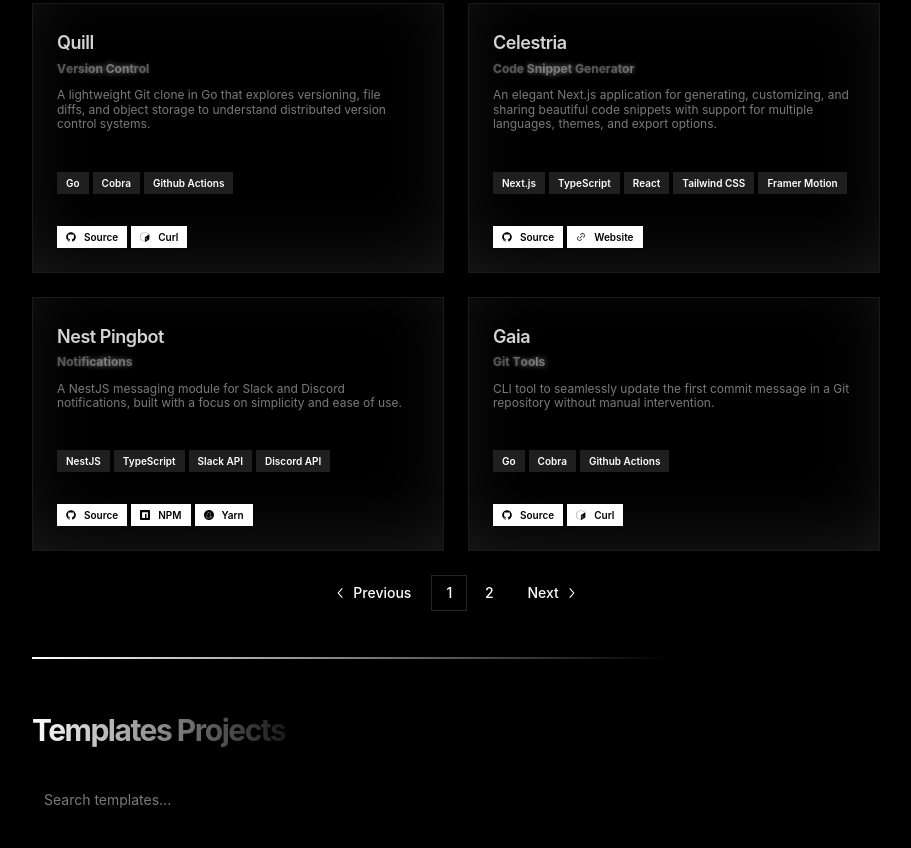
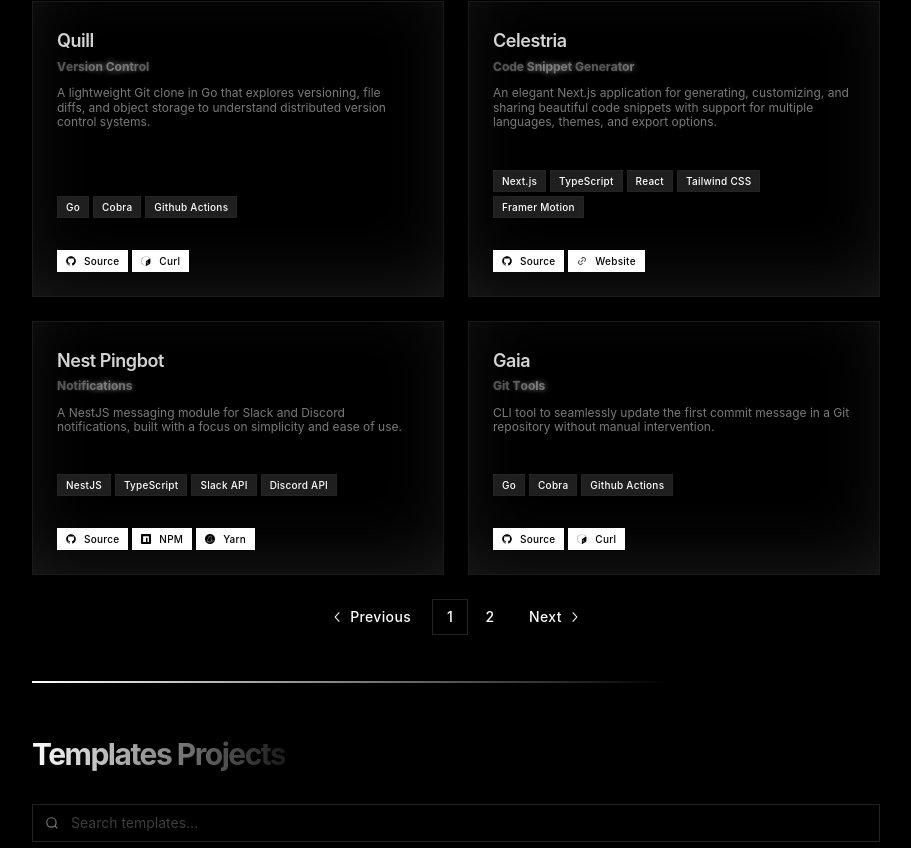
Before and after one commit to tejastn10/nimbus, a Next.js app: page /projects in a window 1280 px wide. Shown: the part 1692-2540 px from the top of the page, without its empty margins (184-1095 px from the left). Built offline with nearby package versions, Linux system fonts and the light colour scheme.

Commit message:
feat: overhaul core UI components to match new design language
Update Badge, Button, Card, Input, Avatar, Tooltip, Pagination and
RoleCard — sharp corners, monospace typography, refined border/color
tokens, and consistent hover states throughout.

```diff
--- a/src/components/ui/Avatar.tsx
+++ b/src/components/ui/Avatar.tsx
@@ -22,7 +22,7 @@ const AvatarImage = forwardRef<ComponentRef<typeof Image>, ComponentPropsWithout
 			ref={ref}
 			alt={alt}
 			className={cx(
-				"aspect-square h-full w-full object-contain grayscale transition-all duration-300 p-2",
+				"aspect-square h-full w-full object-cover object-top grayscale transition-all duration-300",
 				className
 			)}
 			{...props}
@@ -43,4 +43,4 @@ const AvatarFallback = forwardRef<
 ));
 AvatarFallback.displayName = Fallback.displayName;
 
-export { Avatar, AvatarImage, AvatarFallback };
+export { Avatar, AvatarFallback, AvatarImage };
--- a/src/components/ui/Badge.tsx
+++ b/src/components/ui/Badge.tsx
@@ -4,21 +4,19 @@ import { cx } from "@/utils/tailwind";
 
 type BadgeProps = HTMLAttributes<HTMLDivElement> &
 	VariantProps<typeof badgeVariants> & {
-		noHover?: boolean; // Prop to disable hover
+		noHover?: boolean;
 	};
 
 const badgeVariants = cva(
-	"inline-flex items-center rounded-md border px-2.5 py-0.5 text-xs font-semibold transition-colors focus:outline-hidden focus:ring-2 focus:ring-ring focus:ring-offset-2",
+	"inline-flex items-center border px-2.5 py-0.5 text-xs font-mono font-medium tracking-wide transition-colors focus:outline-hidden focus:ring-1 focus:ring-ring",
 	{
 		variants: {
 			variant: {
-				default:
-					"border-transparent bg-primary text-primary-foreground shadow-sm hover:bg-primary/80",
-				secondary:
-					"border-transparent bg-secondary text-secondary-foreground hover:bg-secondary/80",
+				default: "border-transparent bg-primary text-primary-foreground hover:bg-primary/80",
+				secondary: "border-border bg-secondary text-secondary-foreground hover:bg-secondary/70",
 				destructive:
-					"border-transparent bg-destructive text-destructive-foreground shadow-sm hover:bg-destructive/80",
-				outline: "text-foreground hover:bg-muted",
+					"border-transparent bg-destructive text-destructive-foreground hover:bg-destructive/80",
+				outline: "border-border text-foreground hover:bg-muted",
 			},
 		},
 		defaultVariants: {
@@ -28,16 +26,15 @@ const badgeVariants = cva(
 );
 
 const Badge: FC<BadgeProps> = ({ className, variant, noHover, ...props }) => {
-	// If noHover is true, completely remove hover styles by applying `no-hover` class dynamically
 	const computedClassName = cx(
 		badgeVariants({ variant }),
 		noHover
-			? "hover:bg-[initial]! hover:text-[inherit]! hover:shadow-none! hover:border-[inherit]! pointer-events-none" // Fully override hover styles
+			? "hover:bg-[initial]! hover:text-[inherit]! hover:shadow-none! hover:border-[inherit]! pointer-events-none"
 			: "",
 		className
 	);
 
-	return <div className={computedClassName} {...props}></div>;
+	return <div className={computedClassName} {...props} />;
 };
 
 export { Badge, badgeVariants };
--- a/src/components/ui/Button.tsx
+++ b/src/components/ui/Button.tsx
@@ -10,23 +10,25 @@ type ButtonProps = ButtonHTMLAttributes<HTMLButtonElement> &
 	};
 
 const buttonVariants = cva(
-	"inline-flex items-center justify-center whitespace-nowrap rounded-md text-sm font-medium transition-colors focus-visible:outline-hidden focus-visible:ring-1 focus-visible:ring-ring disabled:pointer-events-none disabled:opacity-50",
+	"inline-flex items-center justify-center whitespace-nowrap text-sm font-medium transition-colors focus-visible:outline-hidden focus-visible:ring-1 focus-visible:ring-ring disabled:pointer-events-none disabled:opacity-50 font-mono tracking-wide",
 	{
 		variants: {
 			variant: {
-				default: "bg-primary text-primary-foreground shadow-sm hover:bg-primary/90",
-				destructive: "bg-destructive text-destructive-foreground shadow-xs hover:bg-destructive/90",
-				outline:
-					"border border-input bg-background shadow-xs hover:bg-accent hover:text-accent-foreground",
-				secondary: "bg-secondary text-secondary-foreground shadow-xs hover:bg-secondary/80",
-				ghost: "hover:bg-accent hover:text-accent-foreground",
-				link: "text-primary underline-offset-4 hover:underline",
+				default: "bg-primary text-primary-foreground hover:bg-primary/85 border border-primary",
+				destructive:
+					"bg-destructive text-destructive-foreground hover:bg-destructive/90 border border-destructive",
+				outline: "border border-border bg-transparent hover:bg-accent hover:text-accent-foreground",
+				secondary:
+					"bg-secondary text-secondary-foreground border border-border hover:bg-secondary/70",
+				ghost:
+					"hover:bg-accent hover:text-accent-foreground border border-transparent hover:border-border",
+				link: "text-primary underline-offset-4 hover:underline border-transparent",
 			},
 			size: {
 				default: "h-9 px-4 py-2",
-				sm: "h-8 rounded-md px-3 text-xs",
-				lg: "h-10 rounded-md px-8",
-				icon: "h-9 w-9 rounded-md",
+				sm: "h-8 px-3 text-xs",
+				lg: "h-10 px-8",
+				icon: "h-9 w-9",
 			},
 		},
 		defaultVariants: {
@@ -46,5 +48,5 @@ const Button = forwardRef<HTMLButtonElement, ButtonProps>(
 );
 Button.displayName = "Button";
 
+export type { ButtonProps };
 export { Button, buttonVariants };
-export type { ButtonProps };
--- a/src/components/ui/Card.tsx
+++ b/src/components/ui/Card.tsx
@@ -3,12 +3,14 @@ import { forwardRef, type HTMLAttributes } from "react";
 import { cx } from "@/utils/tailwind";
 
 const Card = forwardRef<HTMLDivElement, HTMLAttributes<HTMLDivElement>>(
-	({ className, ...props }, ref) => (
+	({ className, children, ...props }, ref) => (
 		<div
 			ref={ref}
-			className={cx("rounded-lg bg-card text-card-foreground", className)}
+			className={cx("bg-card text-card-foreground border border-border", className)}
 			{...props}
-		/>
+		>
+			{children}
+		</div>
 	)
 );
 Card.displayName = "Card";
@@ -46,7 +48,7 @@ const CardContent = forwardRef<HTMLDivElement, HTMLAttributes<HTMLDivElement>>(
 	({ className, ...props }, ref) => (
 		<div
 			ref={ref}
-			className={cx("text-pretty font-outfit text-sm text-muted-foreground font-normal", className)}
+			className={cx("text-pretty font-mono text-sm text-muted-foreground font-normal", className)}
 			{...props}
 		/>
 	)
@@ -60,4 +62,4 @@ const CardFooter = forwardRef<HTMLDivElement, HTMLAttributes<HTMLDivElement>>(
 );
 CardFooter.displayName = "CardFooter";
 
-export { Card, CardHeader, CardTitle, CardDescription, CardContent, CardFooter };
+export { Card, CardContent, CardDescription, CardFooter, CardHeader, CardTitle };
--- a/src/components/ui/Input.tsx
+++ b/src/components/ui/Input.tsx
@@ -6,31 +6,37 @@ const Input = forwardRef<HTMLInputElement, React.ComponentProps<"input">>(
 	({ className, type, ...props }, ref) => {
 		const [isFocused, setIsFocused] = useState(false);
 
-		const onFocus = () => {
-			setIsFocused(true);
-		};
-		const onBlur = () => {
-			setIsFocused(false);
-		};
+		return (
+			<div
+				className={cx(
+					"relative w-full flex items-center border border-border bg-background transition-colors duration-200",
+					isFocused && "border-foreground/40"
+				)}
+			>
+				{/* Search icon */}
+				<svg
+					className="ml-3 size-3.5 shrink-0 text-muted-foreground"
+					xmlns="http://www.w3.org/2000/svg"
+					fill="none"
+					viewBox="0 0 24 24"
+					stroke="currentColor"
+					strokeWidth={2}
+					aria-hidden="true"
+				>
+					<circle cx="11" cy="11" r="8" />
+					<path d="m21 21-4.35-4.35" />
+				</svg>
 
-		return (
-			<div className="relative w-full">
 				<input
 					type={type}
 					className={cx(
-						"flex h-10 w-full rounded-none border-0 bg-transparent px-3 py-1 text-base shadow-none transition-colors file:border-0 file:bg-transparent file:text-sm file:font-medium file:text-foreground placeholder:text-muted-foreground focus-visible:outline-none disabled:cursor-not-allowed disabled:opacity-50 md:text-sm",
+						"flex h-9 w-full bg-transparent px-3 py-2 text-sm font-mono placeholder:text-muted-foreground/50 focus-visible:outline-none disabled:cursor-not-allowed disabled:opacity-50",
 						className
 					)}
 					ref={ref}
-					onBlur={onBlur}
-					onFocus={onFocus}
+					onFocus={() => setIsFocused(true)}
+					onBlur={() => setIsFocused(false)}
 					{...props}
-				/>
-				<div
-					className={cx(
-						"absolute bottom-0 left-0 h-[2px] bg-gradient-to-r from-black to-transparent dark:from-white transition-all duration-300",
-						isFocused ? "w-full" : "w-0"
-					)}
 				/>
 			</div>
 		);
--- a/src/components/ui/Pagination.tsx
+++ b/src/components/ui/Pagination.tsx
@@ -88,9 +88,9 @@ PaginationEllipsis.displayName = "PaginationEllipsis";
 export {
 	Pagination,
 	PaginationContent,
+	PaginationEllipsis,
+	PaginationItem,
 	PaginationLink,
-	PaginationItem,
+	PaginationNext,
 	PaginationPrevious,
-	PaginationNext,
-	PaginationEllipsis,
 };
--- a/src/components/ui/RoleCard.tsx
+++ b/src/components/ui/RoleCard.tsx
@@ -8,20 +8,28 @@ type RoleCardProps = {
 
 const RoleCard: FC<RoleCardProps> = ({ title, dates, description }) => {
 	return (
-		<li className="relative ml-2 py-4">
-			<div className="flex flex-1 flex-col justify-start gap-1 pb-2">
-				<h2 className="font-semibold leading-none cursor-pointer">{title}</h2>
-				{dates && <time className="text-xs text-muted-foreground">{dates}</time>}
+		<div className="py-5 first:pt-2 last:pb-2 border-b border-border/50 last:border-0">
+			<div className="flex items-baseline justify-between gap-2 flex-wrap mb-4">
+				<h4 className="text-sm font-semibold tracking-tight">{title}</h4>
+				{dates && (
+					<time className="text-[11px] font-mono text-muted-foreground shrink-0 tabular-nums">
+						{dates}
+					</time>
+				)}
 			</div>
 
-			<ul className="mb-4 ml-2 border-l">
+			<ul className="space-y-3">
 				{description.map((task, index) => (
-					<li className="relative ml-4 py-2 text-xs" key={index + task}>
-						{task}
+					<li
+						key={index + task}
+						className="grid grid-cols-[12px_1fr] gap-2 text-sm text-muted-foreground leading-relaxed"
+					>
+						<span className="mt-[5px] size-1.5 rounded-none bg-muted-foreground/30 shrink-0 justify-self-center" />
+						<span>{task}</span>
 					</li>
 				))}
 			</ul>
-		</li>
+		</div>
 	);
 };
 
--- a/src/components/ui/Tooltip.tsx
+++ b/src/components/ui/Tooltip.tsx
@@ -27,4 +27,4 @@ const TooltipContent = forwardRef<
 ));
 TooltipContent.displayName = Content.displayName;
 
-export { Tooltip, TooltipProvider, TooltipTrigger, TooltipContent };
+export { Tooltip, TooltipContent, TooltipProvider, TooltipTrigger };
```
